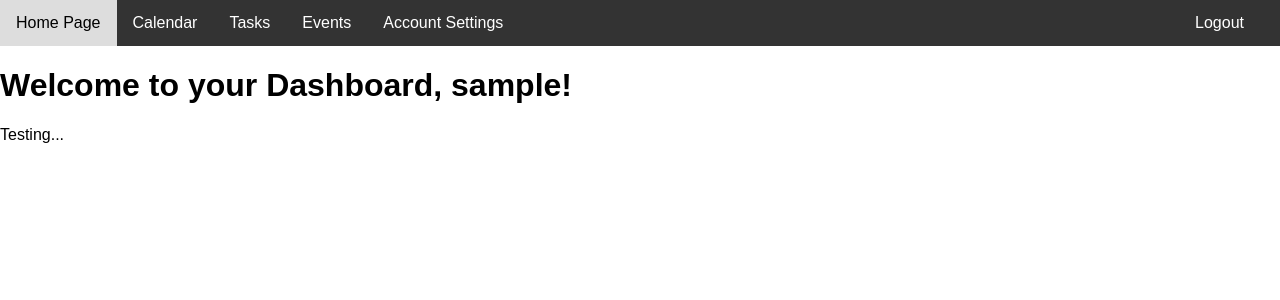
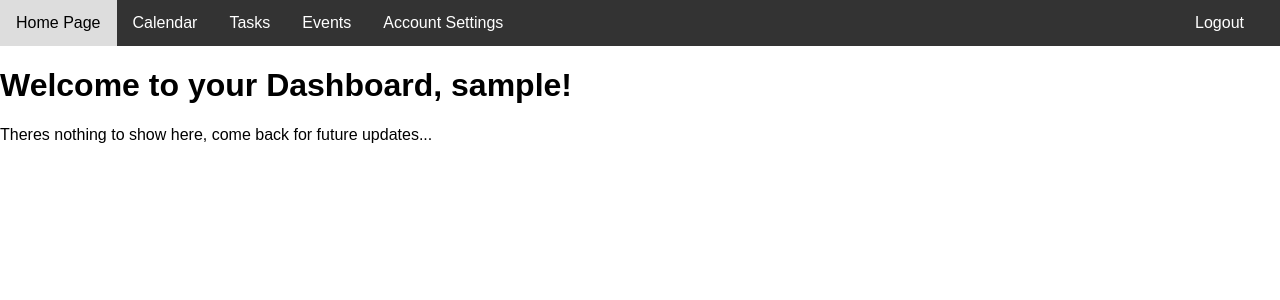
Before and after one commit to Lunarking030/taskmaster, a PHP site: page /dashboard.php in a window 1280 px wide. Shown: the top 300 px of the page. Run offline with PHP 8.4, Linux system fonts and the light colour scheme; the visitor is signed in with stand-in values (Sample User, id 1).

Commit message:
updated file
re-worded the 2nd line to display text

```diff
--- a/dashboard.php
+++ b/dashboard.php
@@ -98,7 +98,7 @@ if (isset($_POST['logout'])) {
 
 <div class="content">
     <h1>Welcome to your Dashboard, <span class="username"><?= $userName ?></span>!</h1>
-    <p>Testing...</p>
+    <p>Theres nothing to show here, come back for future updates...</p>
 </div>
 
 </body>
```
